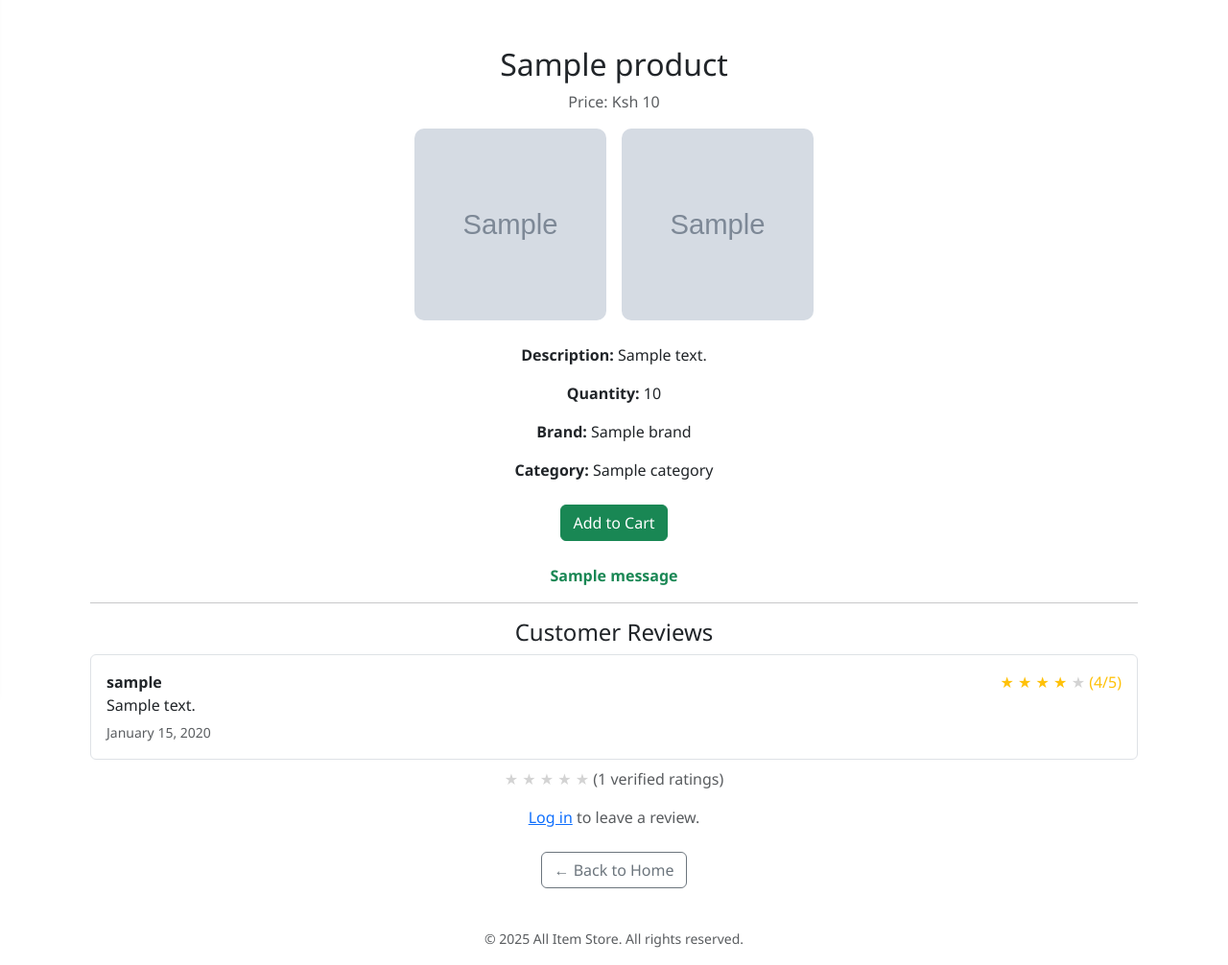
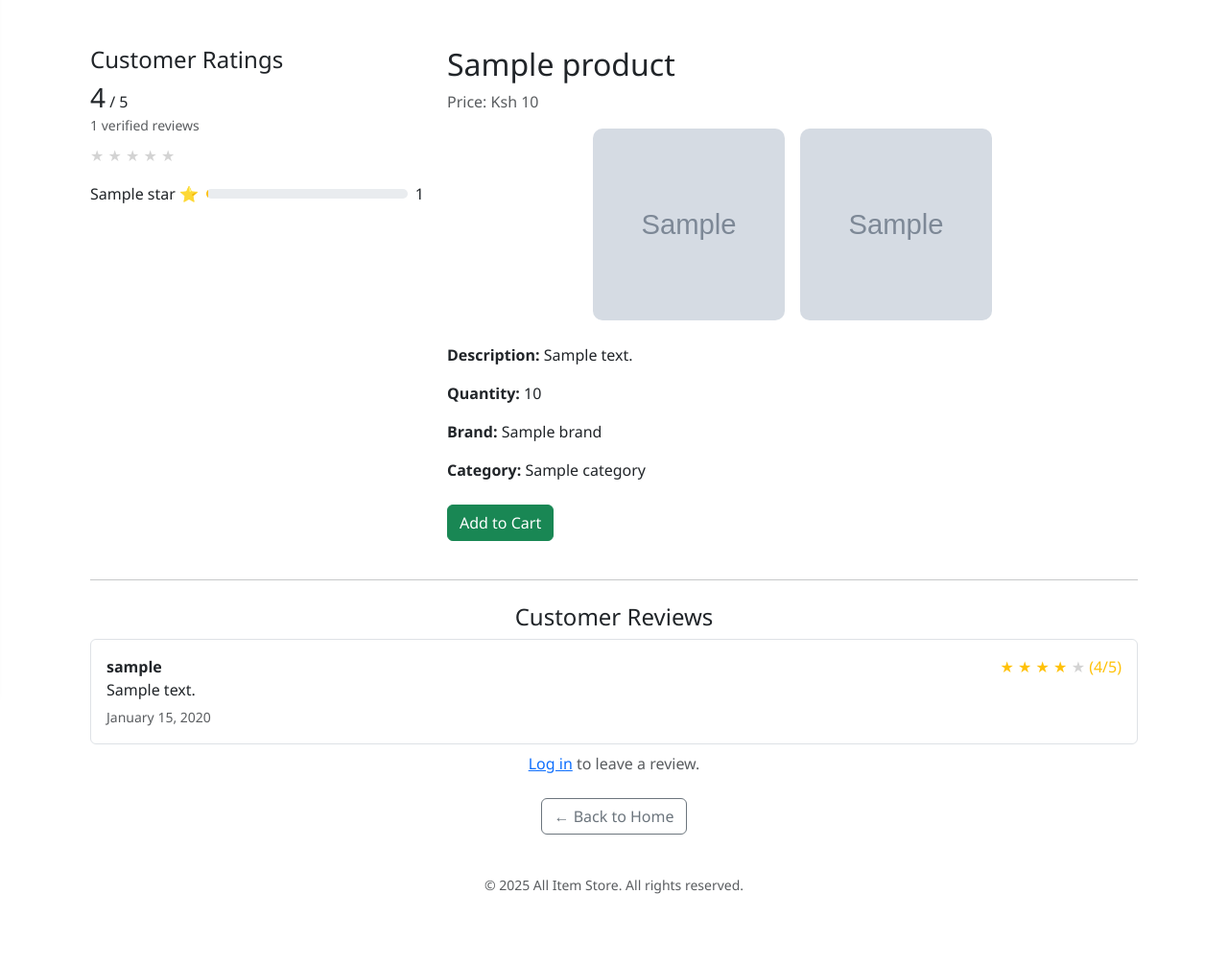
Before and after one commit to Magdalene-Mutinda/Echostore, a Django app: template products/templates/products/product_detail.html in a window 1280 px wide. Shown: the part 72-1078 px from the top of the page at 96% size. After the commit the page ends 1004 px from the top, so only its background shows below. Run offline with Django 5.2, Linux system fonts and the light colour scheme; the template is opened without the code that fills it: most values are stand-ins (such as "Sample title", 1, 10 or a date in 2020); grey boxes marked "Sample" are stand-in pictures; one stand-in notice (Sample message) is shown.

Commit message:
customer ratings

```diff
--- a/products/templates/products/product_detail.html
+++ b/products/templates/products/product_detail.html
@@ -4,32 +4,84 @@
 
 {% block content %}
 <div class="container mt-4">
-    <!-- Product Title -->
-    <h2 class="text-center">{{ product.name }}</h2>
-    <p class="text-muted text-center">Price: Ksh {{ product.price }}</p>
+    <div class="row">
+
+        <!-- LEFT COLUMN: Ratings Summary & Breakdown -->
+        <div class="col-md-4 mb-4">
+            <h4>Customer Ratings</h4>
+
+            <!-- Average rating -->
+            <div class="mb-2">
+                <span class="h3">{{ product.average_rating }}</span> / 5
+                <br>
+                <small class="text-muted">{{ product.total_reviews }} verified reviews</small>
+            </div>
+
+            <!-- Stars -->
+            <div class="mb-3">
+                {% with avg=product.average_rating|floatformat:0 %}
+                    {% for i in "12345"|make_list %}
+                        {% if forloop.counter <= avg %}
+                            <span style="color: gold;">&#9733;</span>
+                        {% else %}
+                            <span style="color: lightgray;">&#9733;</span>
+                        {% endif %}
+                    {% endfor %}
+                {% endwith %}
+            </div>
+
+            <!-- Rating Breakdown (safe version) -->
+            <div class="mt-3">
+                {% for star, data in rating_breakdown.items %}
+                    {% with width=data.percentage|default:0|floatformat:0 %}
+                        <div class="d-flex align-items-center mb-1">
+                            <span class="me-2">{{ star }} ⭐</span>
+
+                            <!-- Progress bar -->
+                            <div class="progress flex-grow-1 me-2" style="height: 10px;">
+                                <div class="progress-bar bg-warning" role="progressbar"
+                                     style="width: {{ data.percentage|default:0 }}%;"
+                                     aria-valuenow="{{ data.percentage|default:0 }}" aria-valuemin="0" aria-valuemax="100">
+                                </div>
+
+                            </div>
+
+                            <!-- Count -->
+                            <span>{{ data.count|default:0 }}</span>
+                        </div>
+                    {% endwith %}
+                {% endfor %}
+            </div>
+        </div>
+
+        <!-- RIGHT COLUMN: Product Info & Images -->
+        <div class="col-md-8">
+            <!-- Product Title & Price -->
+            <h2>{{ product.name }}</h2>
+            <p class="text-muted">Price: Ksh {{ product.price }}</p>
 
             <!-- Images -->
-    <div class="d-flex justify-content-center gap-3 mb-4 flex-wrap">
+            <div class="d-flex flex-wrap gap-3 mb-4 justify-content-center">
                 {% if product.image1 %}
                     <a href="{{ product.image1.url }}" target="_blank">
                         <img src="{{ product.image1.url }}" alt="{{ product.name }}"
-                     style="height: 200px; width: 200px; object-fit: cover; border-radius: 10px; transition: transform 0.2s;"
+                             style="height:200px; width:200px; object-fit:cover; border-radius:10px;"
                              onmouseover="this.style.transform='scale(1.05)';"
-                     onmouseout="this.style.transform='scale(1)'">
+                             onmouseout="this.style.transform='scale(1)';">
                     </a>
                 {% endif %}
                 {% if product.image2 %}
                     <a href="{{ product.image2.url }}" target="_blank">
                         <img src="{{ product.image2.url }}" alt="{{ product.name }}"
-                     style="height: 200px; width: 200px; object-fit: cover; border-radius: 10px; transition: transform 0.2s;"
+                             style="height:200px; width:200px; object-fit:cover; border-radius:10px;"
                              onmouseover="this.style.transform='scale(1.05)';"
-                     onmouseout="this.style.transform='scale(1)'">
+                             onmouseout="this.style.transform='scale(1)';">
                     </a>
                 {% endif %}
             </div>
 
             <!-- Product Info -->
-    <div class="mb-4 text-center">
+            <div class="mb-4">
                 {% if product.description %}
                     <p><strong>Description:</strong> {{ product.description }}</p>
                 {% endif %}
@@ -39,25 +91,16 @@
             </div>
 
             <!-- Add to Cart Button -->
-    <form method="POST" action="{% url 'add_to_cart' product.id %}" class="text-center mb-4">
+            <form method="POST" action="{% url 'add_to_cart' product.id %}" class="mb-4">
                 {% csrf_token %}
                 <button class="btn btn-success" type="submit">Add to Cart</button>
             </form>
+        </div>
+    </div>
 
-    <!-- Display Messages -->
-    {% if messages %}
-        <div class="text-center mt-2">
-            {% for message in messages %}
-                <p class="{% if 'error' in message.tags %}text-danger{% else %}text-success{% endif %} fw-bold">
-                    {{ message }}
-                </p>
-            {% endfor %}
-        </div>
-    {% endif %}
-
-    <!-- Reviews -->
+    <!-- Customer Reviews Section -->
     <hr>
-    <h4 class="text-center">Customer Reviews</h4>
+    <h4 class="text-center mt-4">Customer Reviews</h4>
 
     {% if reviews %}
         {% for review in reviews %}
@@ -82,22 +125,6 @@
     {% else %}
         <p class="text-muted text-center">No reviews yet.</p>
     {% endif %}
-
-<!-- Average Star Rating Summary -->
-    <div class="text-center mb-3">
-        <div class="d-inline-block">
-            {% with avg=average_rating|floatformat:0 %}
-                {% for i in "12345"|make_list %}
-                    {% if forloop.counter <= avg %}
-                        <span style="color: gold;">&#9733;</span>
-                    {% else %}
-                        <span style="color: lightgray;">&#9733;</span>
-                    {% endif %}
-                {% endfor %}
-                <span class="text-muted">({{ total_reviews }} verified ratings)</span>
-            {% endwith %}
-        </div>
-    </div>
 
     <!-- Leave a Review -->
     {% if can_review %}
--- a/products/views.py
+++ b/products/views.py
@@ -332,6 +332,7 @@
         'can_review': can_review,
         'average_rating': average_rating,
         'total_reviews': total_reviews,
+        'rating_breakdown': product.rating_breakdown(),
     })
 
 
```
Also changed, not shown: products/models.py (+43 -2 lines), db.sqlite3. Lines whose indentation alone changed are shown as unchanged.
